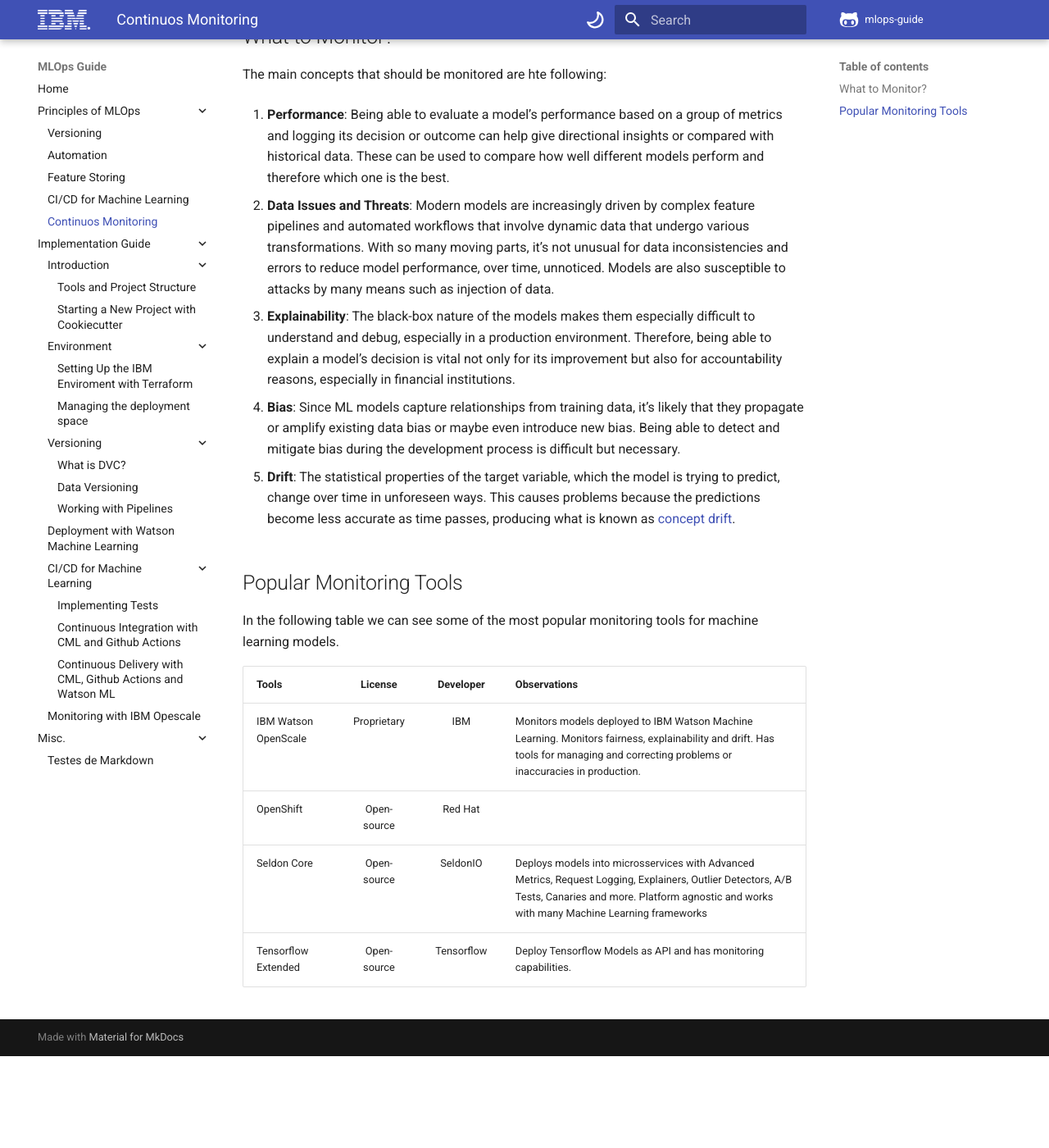
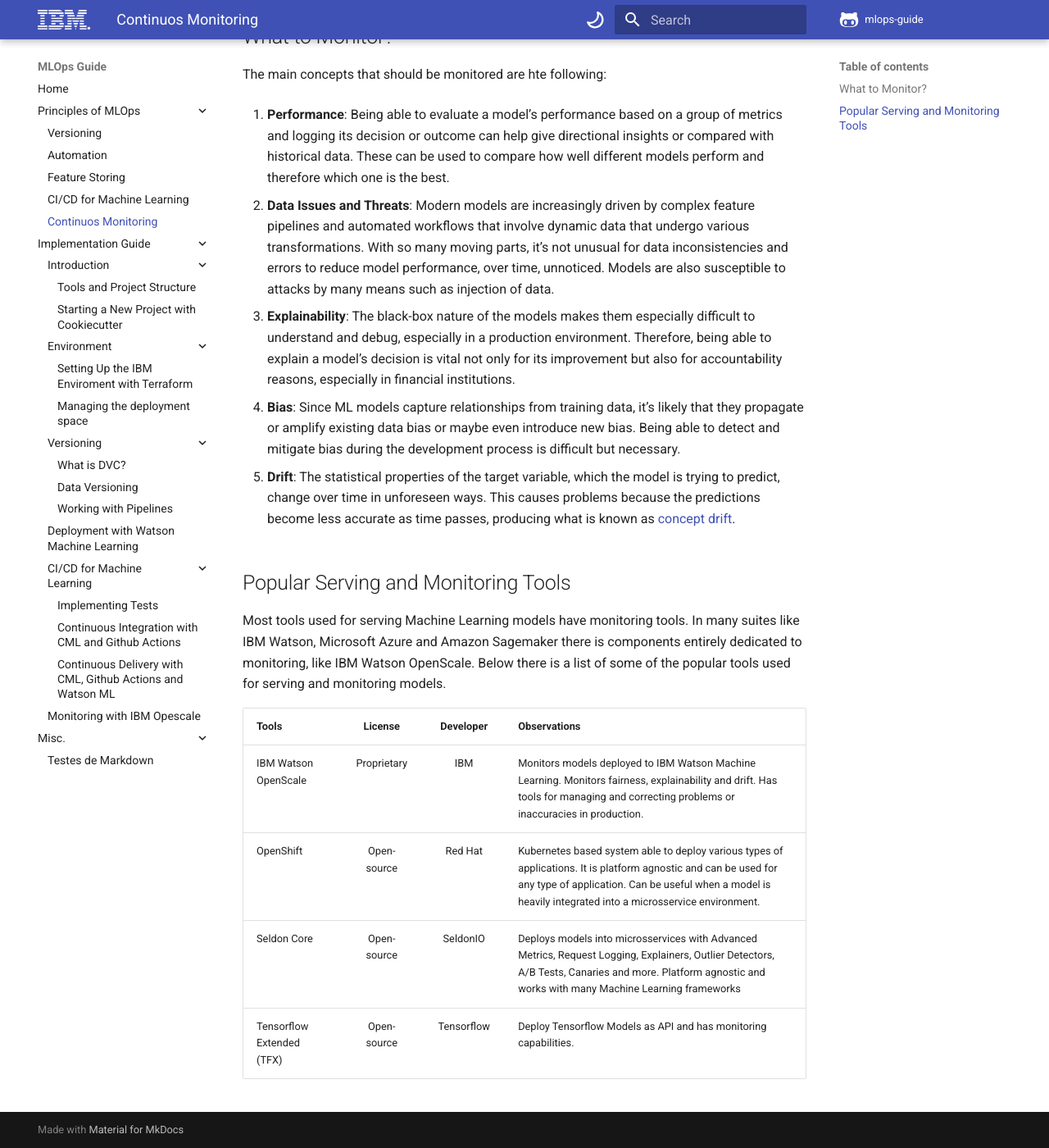
Before and after one commit to mlops-guide/mlops-guide.github.io, an MkDocs documentation site: the page built from docs/MLOps/Monitoring/index.md, in a window 1280 px wide and 1400 px high, scrolled down 481 px. Shown: the whole window at 82% size. Built offline with MkDocs 1.6.1 and Material for MkDocs 9.7.7, drawn with Linux system fonts in a browser that asks for light colours; comment, search, counter and statistics services are not loaded; before the commit the page ends 1769 px from its top, so only the background shows below that.

Commit message:
Tools tables completed

```diff
--- a/docs/MLOps/Monitoring/index.md
+++ b/docs/MLOps/Monitoring/index.md
@@ -19,12 +19,12 @@
 
 5. __Drift__: The statistical properties of the target variable, which the model is trying to predict, change over time in unforeseen ways. This causes problems because the predictions become less accurate as time passes, producing what is known as [concept drift](https://link.springer.com/article/10.1023%2FA%3A1018046501280).
 
-## Popular Monitoring Tools
-In the following table we can see some of the most popular monitoring tools for machine learning models.
+## Popular Serving and Monitoring Tools
+Most tools used for serving Machine Learning models have monitoring tools. In many suites like IBM Watson, Microsoft Azure and Amazon Sagemaker there is components entirely dedicated to monitoring, like IBM Watson OpenScale. Below there is a list of some of the popular tools used for serving and monitoring models.
 
 | Tools                | License           | Developer  | Observations |
 | -------------------- |:-----------------:|:----------:|:------------ |
 | IBM Watson OpenScale | Proprietary        | IBM        | Monitors models deployed to IBM Watson Machine Learning. Monitors fairness, explainability and drift. Has tools for managing and correcting problems or inaccuracies in production.
-| OpenShift            | Open-source        | Red Hat    | |
+| OpenShift            | Open-source        | Red Hat    | Kubernetes based system able to deploy various types of applications. It is platform agnostic and can be used for any type of application. Can be useful when a model is heavily integrated into a microsservice environment.|
 | Seldon Core          | Open-source        | SeldonIO   | Deploys models into microsservices with Advanced Metrics, Request Logging, Explainers, Outlier Detectors, A/B Tests, Canaries and more. Platform agnostic and works with many Machine Learning frameworks |
-| Tensorflow Extended  | Open-source        | Tensorflow | Deploy Tensorflow Models as API and has monitoring capabilities. |
+| Tensorflow Extended (TFX) | Open-source        | Tensorflow | Deploy Tensorflow Models as API and has monitoring capabilities. |
```
Also changed, not shown: docs/MLOps/CICDML/index.md (+9 -0 lines), docs/MLOps/PipelineAutomation/index.md (+11 -0 lines).
